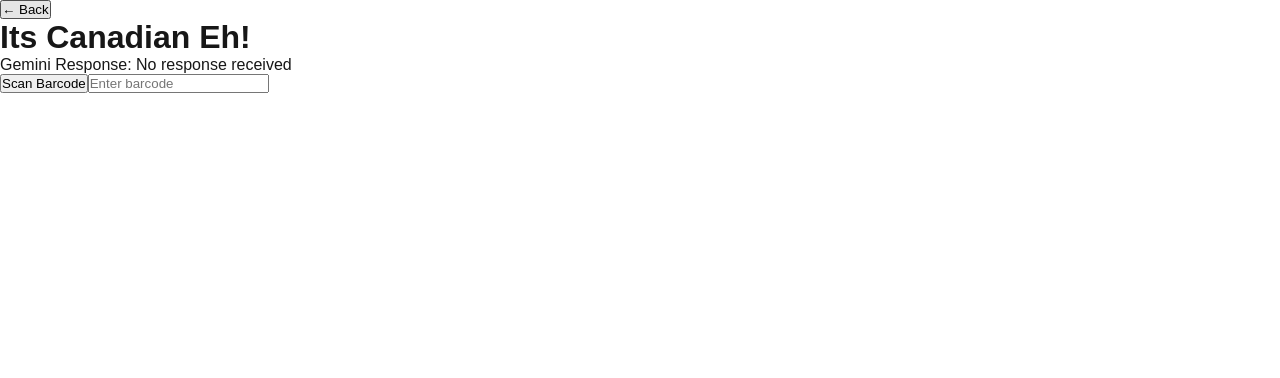
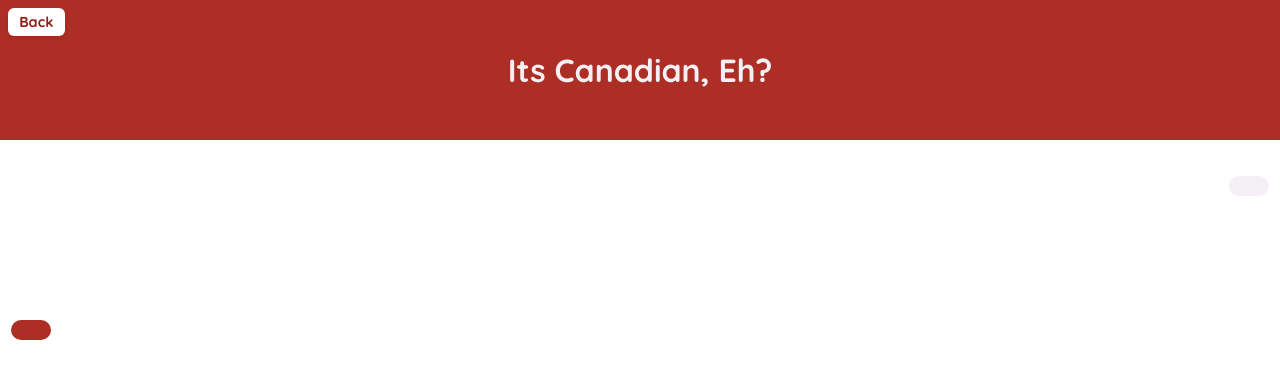
Before and after one commit to whlpatricia/Its-Canadian-Eh, a Next.js app: page /results in a window 1280 px wide. Shown: the top 378 px of the page. Built offline with nearby package versions, Linux system fonts and the light colour scheme.

Commit message:
fixed ui on results page

```diff
--- a/app/camera/camera_component.tsx
+++ b/app/camera/camera_component.tsx
@@ -1,4 +1,4 @@
-import { useState, useRef, useEffect, useCallback } from 'react';
+import { useState, useRef, useEffect} from 'react';
 import Quagga from '@ericblade/quagga2';
 import Result from './results';
 import Scanner from './scanner'
--- /dev/null
+++ b/app/results/module.css
@@ -0,0 +1,249 @@
+/* page.module.css */
+@import url("https://fonts.googleapis.com/css2?family=Quicksand:wght@300..700&display=swap");
+
+.page {
+  text-align: center;
+  font-family: "Quicksand", sans-serif;
+  height: 100vh;
+  display: flex;
+  flex-direction: column;
+}
+
+
+.modal-back {
+  position: absolute;
+  top: 0.5rem;
+  left: 0.5rem;
+  display: inline-block;
+  padding: 0.3rem 0.7rem;
+  background: #ffffff;
+  color: #921e1a;
+  font-size: 0.9rem;
+  font-weight: 1000;
+  font-family: Quicksand;
+  border-radius: 6px;
+  box-shadow: 0 2px 4px rgba(0, 0, 0, 0.1);
+  text-decoration: none;
+  transition: background 0.2s ease-in-out;
+  border: none;
+}
+
+/* Product details and images */
+.product-details h2 {
+  font-size: 1.5rem;
+  color: black;
+  text-align: center;
+}
+
+.product-images {
+  display: flex;
+  justify-content: center;
+  gap: 15px;
+  margin-top: 10px;
+}
+
+.product-images img {
+  width: 200px;
+  height: auto;
+  border-radius: 10px;
+}
+
+/* Button and input styles */
+.scan-btn {
+  background-color: white;
+  color: red;
+  border: none;
+  padding: 10px 20px;
+  font-size: 1.2rem;
+  cursor: pointer;
+  border-radius: 5px;
+  transition: background-color 0.3s ease;
+}
+
+.scan-btn:hover {
+  background-color: darkred;
+}
+
+.barcode-input {
+  padding: 10px;
+  font-size: 1rem;
+  border: 2px solid red;
+  border-radius: 5px;
+  width: 250px;
+  text-align: center;
+}
+
+.barcode-input:focus {
+  outline: none;
+  border-color: darkred;
+}
+
+
+.page {
+  text-align: center;
+  font-family: "Quicksand", sans-serif;
+  height: 100vh;
+  display: flex;
+  flex-direction: column;
+}
+
+.title-box {
+  height: 11%;
+  background-color: #ad2e24;
+  display: flex;
+  justify-content: center;
+  align-items: center;
+}
+
+.title {
+  font-size: 2rem;
+  color: #f5f0f6;
+  font-family: "Quicksand", sans-serif;
+  font-weight: 700;
+  font-style: normal;
+  padding: 50px 0;
+}
+
+.prompt-container {
+  height: 1000px;
+  display: flex; /* Use flexbox to center the items */
+  flex-direction: column; /* Stack the items vertically */
+  justify-content: center; /* Vertically center the items */
+  align-items: center; /* Horizontally center the items */
+  gap: 20px; /* Adds space between rows */
+  padding: 10px; /* Optional: Adds padding around the container */
+  overflow-y: auto; /* Allows scrolling if content exceeds height */
+  position: relative;
+}
+
+.prompt {
+  width: 80%; /* Adjust the width of each prompt */
+  padding: 10px;
+  border: 1px solid #ddd;
+  border-radius: 5px;
+  background-color: #f9f9f9;
+  text-align: center;
+  font-weight: 400;
+}
+
+#food-item {
+  color: gray; /* Make the text gray */
+  position: relative; /* Needed for the underline */
+  display: inline-block; /* Ensures correct width behavior */
+}
+
+#food-item::after {
+  content: ""; /* Pseudo-element for custom underline */
+  position: absolute;
+  left: -10%; /* Extend the underline to the left */
+  right: -10%; /* Extend the underline to the right */
+  bottom: -3px; /* Position the underline slightly below the text */
+  height: 1px; /* Thickness of the underline */
+  background-color: black; /* Make the underline black */
+}
+
+.button-chatbox {
+  z-index: 3;
+  position: relative;
+  height: 180px;
+}
+
+.prompt-text {
+  background-color: #f5f0f6;
+  color: #ad2e24;
+  border: none;
+  padding: 10px 20px;
+  cursor: pointer;
+  border-radius: 40px;
+  font-size: 1.1rem;
+  font-weight: 300;
+  position: absolute;
+  top: 22vh;
+  right: 11px;
+  z-index: 1;
+}
+
+.result-text {
+  background-color: #ad2e24;
+  color: #ffffff;
+  border: none;
+  padding: 10px 20px;
+  cursor: pointer;
+  border-radius: 40px;
+  font-size: 1.1rem;
+  font-weight: 300;
+  position: absolute;
+  top: 40vh;
+  left: 11px;
+  z-index: 1;
+}
+
+.chatbox-container {
+  height: 12vh;
+  bottom: 0;
+  border: 1px solid #ddd;
+  border-radius: 5px;
+  margin: 0px 10px 10px;
+  display: flex;
+  flex-direction: column;
+  justify-content: space-between; /* Space between textarea and button */
+  padding: 10px;
+  background-color: white;
+  z-index: 2;
+  position: absolute;
+}
+
+.prompt-text, .result-text {
+  display: block;
+  max-width: 50%;
+  word-wrap: break-word;
+  margin: 0 auto 1rem;  /* Center align and add bottom margin */
+}
+
+@media (max-width: 600px) {
+  /* Small screens */
+  .chat-container {
+    height: 60vh;
+  }
+  .button {
+    bottom: 80px; /* Reduce spacing for smaller screens */
+  }
+}
+
+.chatbox {
+  width: 100%;
+  height: 70%;
+  border: none;
+  border-radius: 5px;
+  font-size: 1rem;
+  resize: none;
+  padding: 5px;
+  outline: none;
+}
+
+.send-button {
+  position: absolute;
+  bottom: 2vw;
+  right: 1vh;
+  background: none;
+  border: none;
+  cursor: pointer;
+}
+
+.send-button:hover {
+  background-color: #921e1a;
+}
+
+.send-button-wrapper {
+  display: flex;
+  border: 1px solid #ddd;
+  background: #f2f2f2;
+  padding: 1px 4px 1px 1px;
+  border-radius: 5px;
+}
+
+.send-button-text {
+  display: flex;
+  align-items: center;
+  justify-content: center;
+}
--- a/app/results/page.module.css
+++ /dev/null
@@ -1,131 +0,0 @@
-.main{
-  margin: 0;
-  padding: 0;
-  box-sizing: border-box;
-  font-family: Arial, sans-serif;
-}
-
-.body {
-  background-color: white;
-  color: #333;
-}
-
-/* Main container */
-.app-container {
-  display: flex;
-  flex-direction: column;
-  justify-content: center;
-  align-items: center;
-  height: 100vh;
-  background-color: #fff;
-}
-
-/* Header with back button */
-.app-header {
-  background-color: red;
-  width: 100%;
-  text-align: center;
-  padding: 20px;
-  color: white;
-  font-size: 2.5rem;
-  display: flex;
-  justify-content: center;
-  align-items: center;
-}
-
-.back-btn {
-  position: absolute;
-  left: 20px;
-  top: 20px;
-  background-color: transparent;
-  color: white;
-  font-size: 1.5rem;
-  border: none;
-  cursor: pointer;
-}
-
-/* Chatbox container */
-.chat-container {
-  display: flex;
-  flex-direction: column;
-  align-items: flex-start;
-  gap: 10px;
-  max-width: 600px;
-  width: 100%;
-  margin-top: 20px;
-}
-
-/* Chat message bubble */
-.chat-message {
-  padding: 10px 15px;
-  border-radius: 20px;
-  max-width: 80%;
-  word-wrap: break-word;
-  font-size: 1.1rem;
-  margin: 5px 0;
-}
-
-/* Left chat bubble */
-.chat-message.left {
-  background-color: white;
-  color: black;
-  align-self: flex-start;
-  border: 1px solid #ccc;
-}
-
-/* Right chat bubble */
-.chat-message.right {
-  background-color: red;
-  color: white;
-  align-self: flex-end;
-}
-
-/* Product details and images */
-.product-details h2 {
-  font-size: 1.5rem;
-  color: black;
-  text-align: center;
-}
-
-.product-images {
-  display: flex;
-  justify-content: center;
-  gap: 15px;
-  margin-top: 10px;
-}
-
-.product-images img {
-  width: 200px;
-  height: auto;
-  border-radius: 10px;
-}
-
-/* Button and input styles */
-.scan-btn {
-  background-color: red;
-  color: white;
-  border: none;
-  padding: 10px 20px;
-  font-size: 1.2rem;
-  cursor: pointer;
-  border-radius: 5px;
-  transition: background-color 0.3s ease;
-}
-
-.scan-btn:hover {
-  background-color: darkred;
-}
-
-.barcode-input {
-  padding: 10px;
-  font-size: 1rem;
-  border: 2px solid red;
-  border-radius: 5px;
-  width: 250px;
-  text-align: center;
-}
-
-.barcode-input:focus {
-  outline: none;
-  border-color: darkred;
-}
--- a/app/results/page.tsx
+++ b/app/results/page.tsx
@@ -7,20 +7,16 @@ interface ProductDetails {
 
 import React, { useState } from 'react';
 import NextLink from "next/link";
-import styles from "./page.module.css";
+import "./module.css";
 import { useResponse } from "../contexts/ResponseContext";
 import { TypewriterEffect } from "@/app/components/ui/typewriter-effect";
 
 export default function Results() {
-  const { responseMessage } = useResponse();
+  const {responseMessage } = useResponse();
   const [barcode, setBarcode] = useState<string>('');
   const [productDetails, setProductDetails] = useState<ProductDetails | null>(null);
   const [words, setWords] = useState<{ text: string; className?: string }[]>([]);
   const [loading, setLoading] = useState<boolean>(false);
-
-  const handleInputChange = (e: React.ChangeEvent<HTMLInputElement>) => {
-    setBarcode(e.target.value);
-  };
 
   const handleScanClick = async () => {
     if (!barcode) {
@@ -59,49 +55,20 @@ export default function Results() {
   };
 
   return (
-    <div className={styles.page}>
       <div className="app-container">
         <header className="app-header">
-          <NextLink href="/">
-            <button className="back-btn"> &#8592; Back </button>
-          </NextLink>
-          <h1>Its Canadian Eh!</h1>
+        <div className={"title-box"}>
+        <h1 className={"title"}>Its Canadian, Eh?</h1>
+      </div>
+        <NextLink href="/" className="modal-back">
+          Back
+        </NextLink>
         </header>
-        <div>
-          <p>Gemini Response: {responseMessage || "No response received"}</p>
-        </div>
-        <div className="content">
-          <button className="scan-btn" onClick={handleScanClick} disabled={loading}>
-            {loading ? "Loading..." : "Scan Barcode"}
-          </button>
-          <input
-            className="barcode-input"
-            type="text"
-            placeholder="Enter barcode"
-            value={barcode}
-            onChange={handleInputChange}
-          />
+        <div className={"prompt-text"}
+            id="promptBox"></div>
+         <div className={"result-text"}
+            id="responseBox">
+           </div>
+      </div>
 
-          {/* Display product details if available */}
-          {productDetails && (
-            <div className="product-details">
-              {/* Display only the first image if available */}
-              {productDetails.images && productDetails.images.length > 0 && (
-                <div className="product-image">
-                  <img
-                    src={productDetails.images[0]}
-                    alt={`Product Image 1`}
-                    style={{ width: '400px', height: 'auto', margin: '5px' }}  // Set image size
-                  />
-                </div>
-              )}
-            </div>
-          )}
-        </div>
-
-        {/* Display TypewriterEffect only after button click */}
-        {words.length > 0 && <TypewriterEffect words={words} />}
-      </div>
-    </div>
-  );
-};
+)};
```
Also changed, not shown: 1 other file (tests, documents, lock files or other folders).
